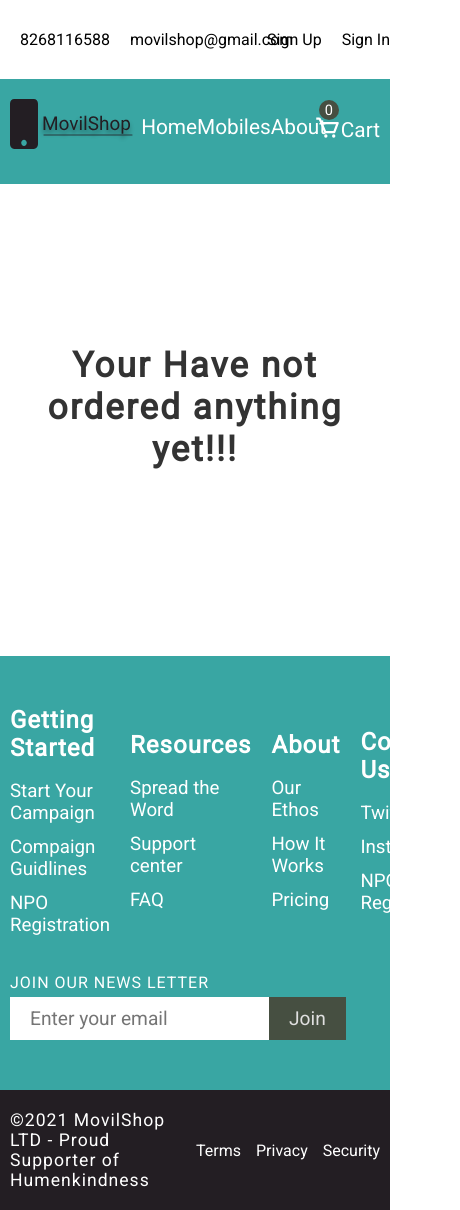
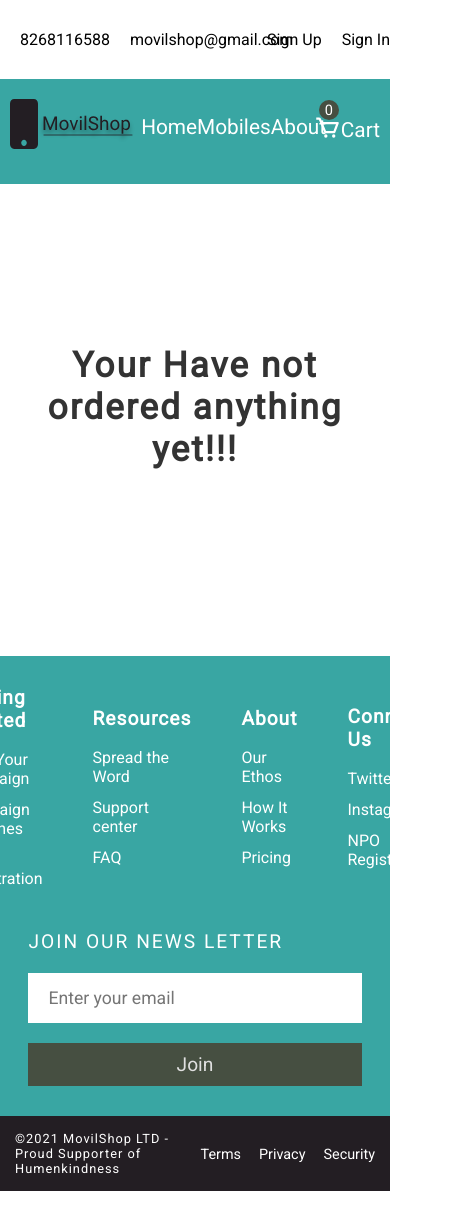
Before and after one commit to ddepu11/movil_shop_cient_side_react, a React (Create React App) app: page /orders in a window 390 px wide. Shown: the whole page, 460 px wide, since content can reach past the window. Built offline with nearby package versions, Linux system fonts and the light colour scheme; no server answers.

Commit message:
style: add media queries for footer

```diff
--- a/src/screens/FooterScreen.jsx
+++ b/src/screens/FooterScreen.jsx
@@ -27,7 +27,7 @@ const FooterScreen = () => (
           <h3>Pricing</h3>
         </div>
 
-        <div className="common last-commont">
+        <div className="common last-common">
           <h2>Connect Us</h2>
           <h3>Twitter</h3>
           <h3>Instagram</h3>
@@ -101,7 +101,7 @@ const Wrapper = styled.footer`
         }
       }
 
-      .last-commont {
+      .last-common {
         margin-right: 0px;
       }
     }
@@ -127,7 +127,6 @@ const Wrapper = styled.footer`
   .f_bottom {
     background-color: var(--secondary-color);
     padding: 20px 10px;
-  }
 
     .f_lover {
       justify-content: space-between;
@@ -149,6 +148,78 @@ const Wrapper = styled.footer`
         }
       }
     }
+  }
+
+  @media screen and (max-width: 750px) {
+    .f_upper {
+      padding: 30px 12px;
+      justify-content: center;
+      max-width: 1100px;
+      gap: 25px 0;
+
+      .left {
+        .common {
+          margin-right: 50px;
+
+          h2 {
+            font-size: 1.2em;
+            margin-bottom: 18px;
+          }
+
+          h3 {
+            font-size: 1em;
+            margin-bottom: 12px;
+            color: var(--light-color);
+            font-weight: 500;
+          }
+        }
+
+        .last-common {
+          margin-right: 0px;
+        }
+      }
+
+      .right {
+        width: 91%;
+
+        label {
+          font-size: 1.2em;
+          letter-spacing: 2px;
+          padding: 5px 0 20px;
+        }
+
+        input {
+          padding: 15px 20px;
+          font-size: 1.1em;
+          width: 100%;
+          margin-bottom: 20px;
+        }
+
+        button {
+          width: 100% !important;
+        }
+      }
+    }
+
+    .f_bottom {
+      padding: 15px 15px;
+
+      .f_lover {
+        .left {
+          p {
+            font-size: 0.8em;
+          }
+        }
+
+        .right {
+          span {
+            margin-left: 18px;
+            font-size: 0.9em;
+          }
+        }
+      }
+    }
+  }
 `;
 
 export default FooterScreen;
```
Lines whose indentation alone changed are shown as unchanged.
